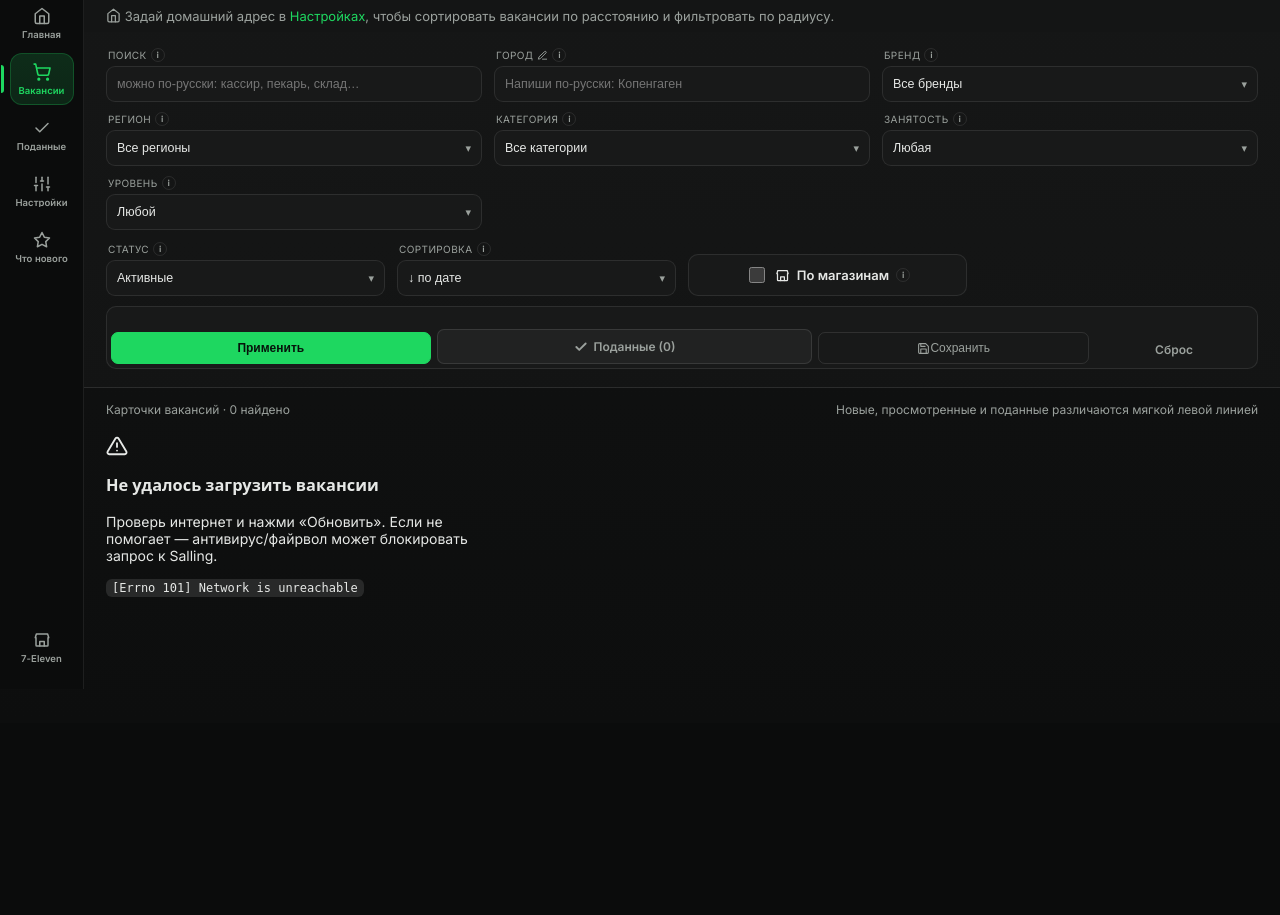
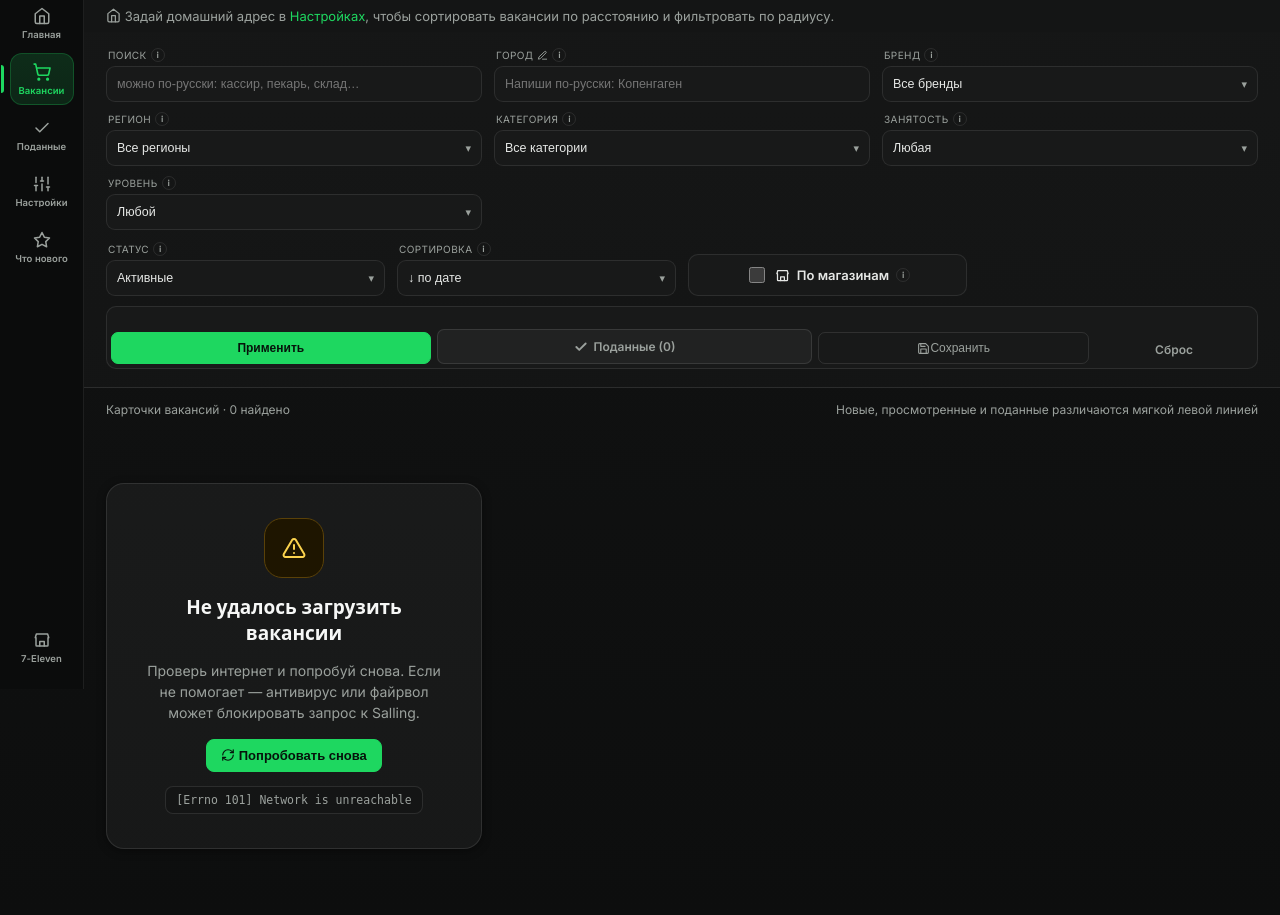
Before and after one commit to wexwxee/wexflow, a FastAPI app: page / in a window 1280 px wide. Shown: the part 111-1026 px from the top of the page. Before the commit the page ends 800 px from the top, so only its background shows below. Run offline with FastAPI, Linux system fonts and the light colour scheme; data that the repository does not hold is empty.

Commit message:
fix: аккуратный empty-state — стили рендерятся, карточка + кнопки (1.0.23)
Главная причина «кривого» вида: <style> empty-state стоял вне {% block %}
в дочернем шаблоне, и Jinja его не выводил — текст шёл без стилей, слева.
Перенёс CSS внутрь block style. Плюс:
- добавил иконку 'search' (её не было — рендерился пустой SVG)
- empty-state теперь карточка по центру: иконка, заголовок, подсказка
- кнопки действий: «Сбросить фильтры» / «Загрузить вакансии» /
  «Попробовать снова» под нужный случай
- changelog + version 1.0.23

Co-Authored-By: Claude Opus 4.8 <noreply@anthropic.com>

```diff
--- a/changelog.py
+++ b/changelog.py
@@ -7,6 +7,15 @@
 """
 
 ENTRIES = [
+    {
+        "version": "1.0.23",
+        "date": "14 июня 2026",
+        "items": [
+            "Аккуратный пустой экран: когда вакансий нет или фильтры ничего не "
+            "нашли — понятная карточка с иконкой, подсказкой и кнопкой действия "
+            "(раньше был голый текст сбоку).",
+        ],
+    },
     {
         "version": "1.0.22",
         "date": "14 июня 2026",
--- a/templates/_icons.html
+++ b/templates/_icons.html
@@ -25,6 +25,7 @@
   'bus': '<path d="M8 6v6M16 6v6M2 12h19.6M18 18h2a1 1 0 0 0 1-1V8a4 4 0 0 0-4-4H7a4 4 0 0 0-4 4v9a1 1 0 0 0 1 1h2"/><circle cx="7" cy="18" r="2"/><circle cx="17" cy="18" r="2"/>',
   'eye': '<path d="M2 12s3-7 10-7 10 7 10 7-3 7-10 7-10-7-10-7Z"/><circle cx="12" cy="12" r="3"/>',
   'check': '<polyline points="20 6 9 17 4 12"/>',
+  'search': '<circle cx="11" cy="11" r="8"/><line x1="21" y1="21" x2="16.65" y2="16.65"/>',
   'route': '<circle cx="6" cy="19" r="3"/><path d="M9 19h8.5a3.5 3.5 0 0 0 0-7h-11a3.5 3.5 0 0 1 0-7H15"/><circle cx="18" cy="5" r="3"/>',
   'file': '<path d="M14 2H6a2 2 0 0 0-2 2v16a2 2 0 0 0 2 2h12a2 2 0 0 0 2-2V8Z"/><path d="M14 2v6h6"/>',
   'trash': '<path d="M3 6h18"/><path d="M19 6v14a2 2 0 0 1-2 2H7a2 2 0 0 1-2-2V6m3 0V4a2 2 0 0 1 2-2h4a2 2 0 0 1 2 2v2"/><line x1="10" y1="11" x2="10" y2="17"/><line x1="14" y1="11" x2="14" y2="17"/>',
--- a/templates/index.html
+++ b/templates/index.html
@@ -11,61 +11,75 @@
     <h3>Загружаю вакансии с Salling…</h3>
     <p>Это первый запуск — база наполняется. Обычно занимает до минуты. Можно подождать или нажать «Обновить».</p>
   {% elif sync_error %}
-    <div class="empty-ic warn">{{ ic.i('alert', 22) }}</div>
+    <div class="empty-ic warn">{{ ic.i('alert', 24) }}</div>
     <h3>Не удалось загрузить вакансии</h3>
-    <p>Проверь интернет и нажми «Обновить». Если не помогает — антивирус/файрвол может блокировать запрос к Salling.</p>
+    <p>Проверь интернет и попробуй снова. Если не помогает — антивирус или файрвол может блокировать запрос к Salling.</p>
+    <form method="post" action="/refresh"><button class="primary" type="submit">{{ ic.i('refresh', 14) }} Попробовать снова</button></form>
     <code class="empty-err">{{ sync_error }}</code>
   {% elif total_active == 0 %}
-    <div class="empty-ic">{{ ic.i('cart', 22) }}</div>
+    <div class="empty-ic">{{ ic.i('cart', 24) }}</div>
     <h3>База вакансий пустая</h3>
-    <p>Это нормально для нового устройства — список вакансий ещё не загружен.</p>
+    <p>Это нормально для нового устройства — список вакансий ещё не загружен. Сделай так:</p>
     <ol class="empty-steps">
-      <li>Нажми зелёную кнопку <b>«Обновить»</b> вверху справа.</li>
-      <li>Подожди <b>~1 минуту</b> (нужен интернет — качается ~2700 вакансий).</li>
+      <li>Нажми <b>«Загрузить вакансии»</b> ниже (или зелёную «Обновить» вверху).</li>
+      <li>Подожди <b>~1 минуту</b> — нужен интернет, качается ~2700 вакансий.</li>
       <li>Карточки появятся сами, счётчик «найдено» начнёт расти.</li>
     </ol>
+    <form method="post" action="/refresh"><button class="primary" type="submit">{{ ic.i('refresh', 14) }} Загрузить вакансии</button></form>
   {% else %}
-    <div class="empty-ic">{{ ic.i('search', 22) }}</div>
+    <div class="empty-ic">{{ ic.i('search', 24) }}</div>
     <h3>По фильтрам ничего не найдено</h3>
-    <p>Вакансии в базе есть ({{ total_active }} активных), но под текущие фильтры ничего не подошло. Нажми «Сброс» или смягчи условия.</p>
+    <p>В базе есть <b>{{ total_active }}</b> активных вакансий, но под текущие фильтры ничего не подошло. Сбрось фильтры или смягчи условия.</p>
+    <a class="empty-btn" href="/">{{ ic.i('broom', 14) }} Сбросить фильтры</a>
   {% endif %}
 </div>
 {% endmacro %}
 
+{% block style %}
 <style>
+  /* пустое состояние списка (нет вакансий / нет совпадений / ошибка) —
+     стили живут ВНУТРИ block style, иначе Jinja не выводит их в дочернем шаблоне */
   .empty-state {
-    max-width: 520px; margin: 38px auto; text-align: center;
-    display: grid; gap: 12px; justify-items: center;
+    max-width: 540px; margin: 48px auto; padding: 34px 30px; text-align: center;
+    display: grid; gap: 14px; justify-items: center;
+    background: var(--glass); border: 1px solid var(--glass-line);
+    border-radius: 18px; box-shadow: var(--shadow-sm);
   }
-  .empty-state h3 { margin: 4px 0 0; font-size: 18px; color: var(--txt-strong); }
-  .empty-state p { margin: 0; color: var(--muted); font-size: 14px; line-height: 1.45; }
+  .empty-state h3 { margin: 2px 0 0; font-size: 19px; font-weight: 700; color: var(--txt-strong); }
+  .empty-state p { margin: 0; color: var(--muted); font-size: 14px; line-height: 1.5; }
+  .empty-state p b { color: var(--txt-strong); }
+  .empty-state form { margin: 2px 0 0; }
   .empty-ic {
-    width: 56px; height: 56px; border-radius: 16px; display: grid; place-items: center;
+    width: 60px; height: 60px; border-radius: 18px; display: grid; place-items: center;
     background: var(--accent-soft); color: var(--accent);
     border: 1px solid color-mix(in srgb, var(--accent) 30%, var(--glass-line));
   }
-  .empty-ic.warn { background: var(--warn-bg, #3a2a12); color: var(--amber, #f0ad4e); }
+  .empty-ic.warn { background: var(--warn-bg); color: var(--warn-txt); border-color: var(--warn-line); }
   .empty-steps {
-    text-align: left; margin: 6px 0 0; padding: 14px 18px 14px 34px;
-    display: grid; gap: 8px; color: var(--txt); font-size: 13.5px; line-height: 1.4;
-    background: var(--glass); border: 1px solid var(--glass-line); border-radius: 12px;
+    text-align: left; margin: 4px 0 0; padding: 16px 20px 16px 38px; width: 100%;
+    display: grid; gap: 9px; color: var(--txt); font-size: 13.5px; line-height: 1.45;
+    background: var(--bg-soft); border: 1px solid var(--glass-line); border-radius: 12px;
   }
   .empty-steps b { color: var(--accent); }
+  .empty-btn {
+    display: inline-flex; align-items: center; gap: 7px; margin: 2px 0 0;
+    padding: 10px 18px; border-radius: 10px; font-size: 14px; font-weight: 600;
+    color: var(--txt-strong); background: var(--chip-bg); border: 1px solid var(--line-strong);
+    text-decoration: none; cursor: pointer;
+  }
+  .empty-btn:hover { border-color: var(--hover-line); background: var(--menu-bg); }
   .empty-err {
-    font-size: 11.5px; color: var(--muted); background: var(--glass);
+    font-size: 11.5px; color: var(--muted); background: var(--bg-soft);
     border: 1px solid var(--glass-line); border-radius: 8px; padding: 6px 10px;
     max-width: 100%; overflow-wrap: anywhere;
   }
   .empty-spin {
-    width: 30px; height: 30px; border-radius: 50%;
+    width: 34px; height: 34px; border-radius: 50%;
     border: 3px solid var(--glass-line); border-top-color: var(--accent);
     animation: emptySpin .8s linear infinite;
   }
   @keyframes emptySpin { to { transform: rotate(360deg); } }
-</style>
 
-{% block style %}
-<style>
   .jobs-topbar .tablink { flex:0 0 auto; }
   .jobs-shell-band { background:rgba(255,255,255,.018); border-top:1px solid var(--glass-line); border-bottom:1px solid var(--glass-line); }
   .jobs-result-head { display:flex; align-items:center; justify-content:space-between; gap:14px; padding:14px 22px 0; }
--- a/version.py
+++ b/version.py
@@ -5,7 +5,7 @@
 владелец вручную (ВЫПУСТИТЬ_ОБНОВУ.bat подскажет шаги).
 """
 
-__version__ = "1.0.22"
+__version__ = "1.0.23"
 
 # Заполни под свой аккаунт/репозиторий на GitHub, например "ivan/wexflow".
 # Пока пусто — приложение просто не проверяет обновления (и не падает).
```
